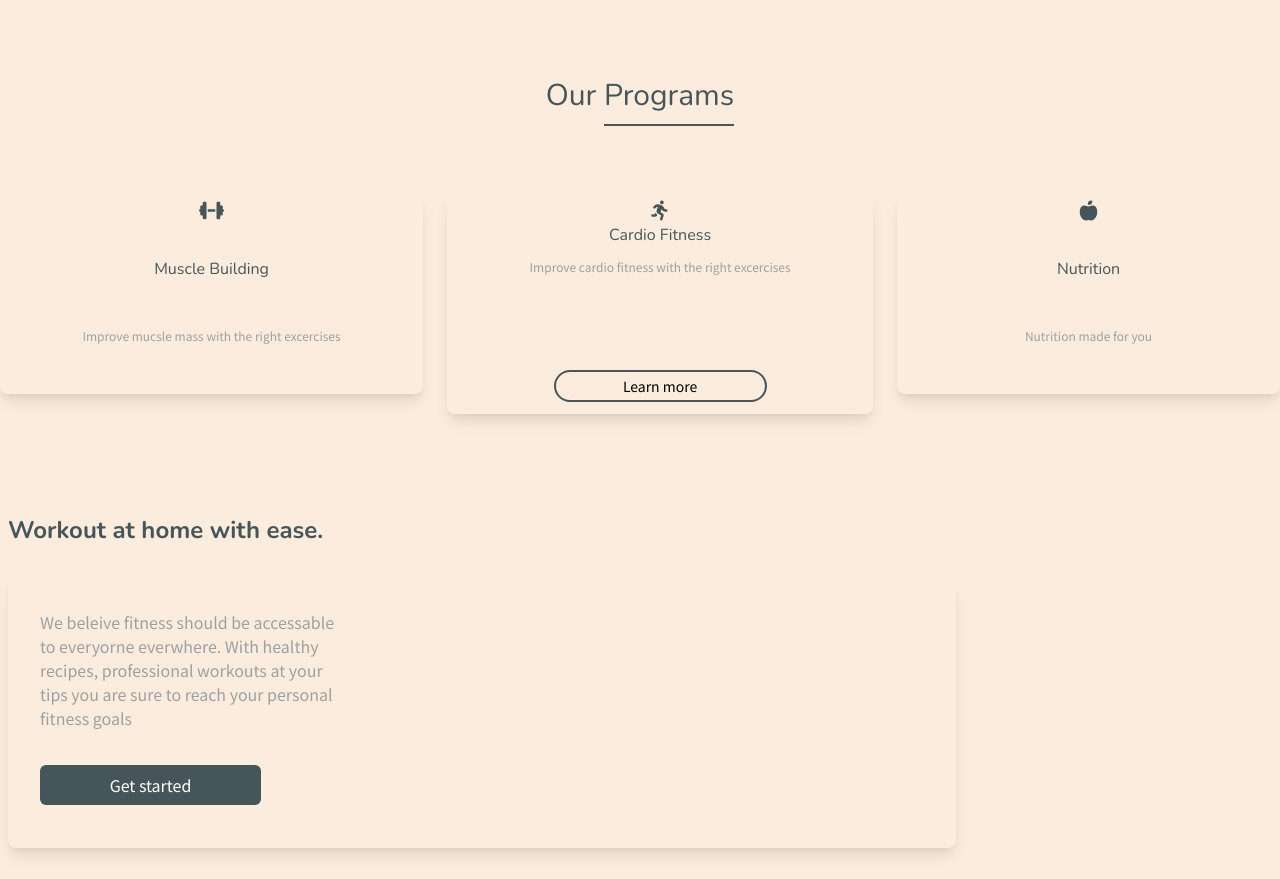
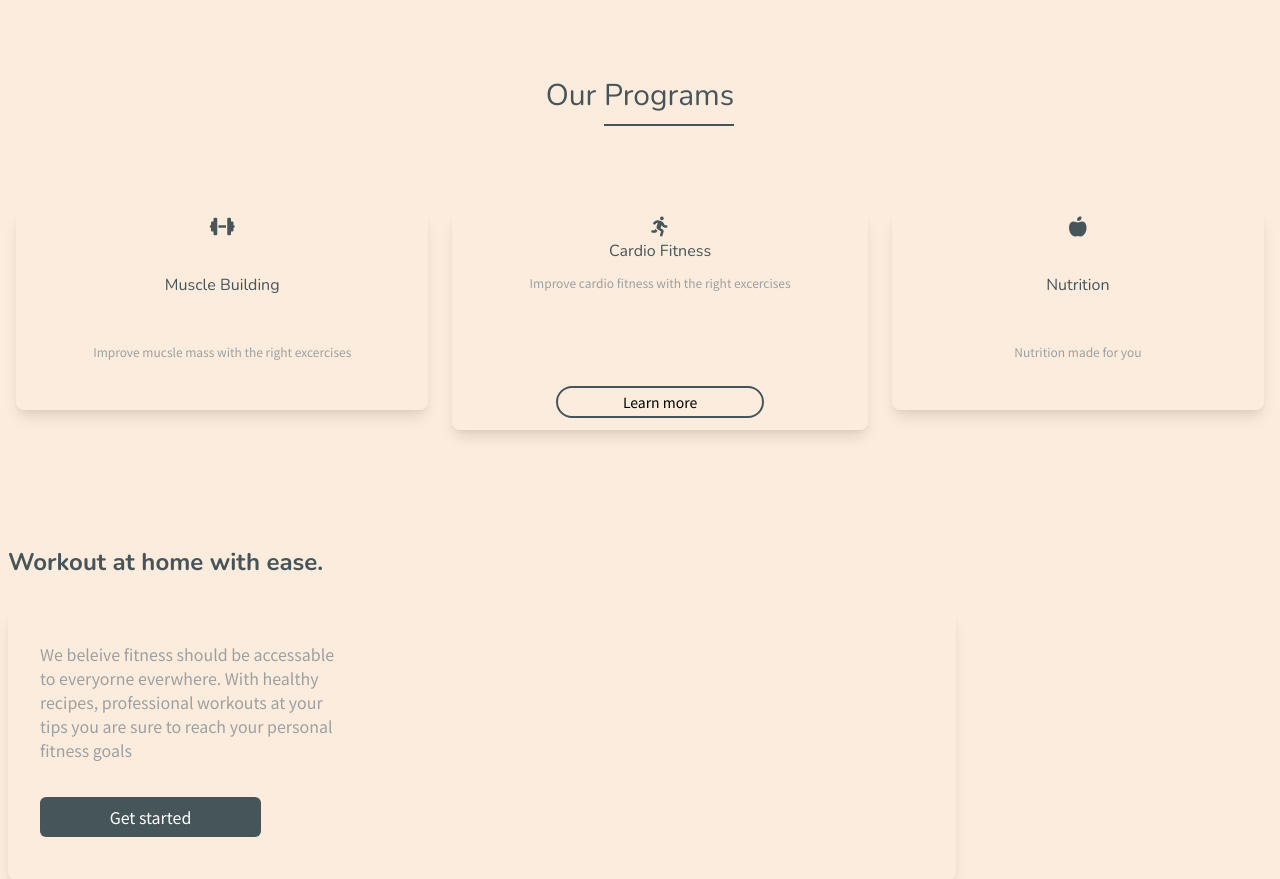
Before and after one commit to ciaran-io/urban-fitness, a Django app: page / in a window 1280 px wide. Shown: the part 532-1411 px from the top of the page. Run offline with Django 3.2, Linux system fonts and the light colour scheme; parts of the project's set-up code (start-up, migrations or seed data) failed here and were passed over; some libraries are stand-ins or nearby versions; some web fonts are replaced.

Commit message:
small change to grid layout on home page.

```diff
--- a/home/templates/home/index.html
+++ b/home/templates/home/index.html
@@ -28,7 +28,7 @@
     </div>
     <section class="ml-4 lg:ml-0 mb-14 lg:mb-20">
         <div class="overflow-auto">
-            <div class="grid grid-flow-col gap-6 mb-5 text-left lg:text-center">
+            <div class="grid grid-flow-col gap-6 p-4 mb-5 text-left lg:text-center">
                 <!-- card 1 -->
                 <div
                     class="grid w-full gap-2 px-4 pt-4 pb-3 rounded-lg shadow-lg h-[150px] lg:h-[200px] min-w-[250px]"
```
